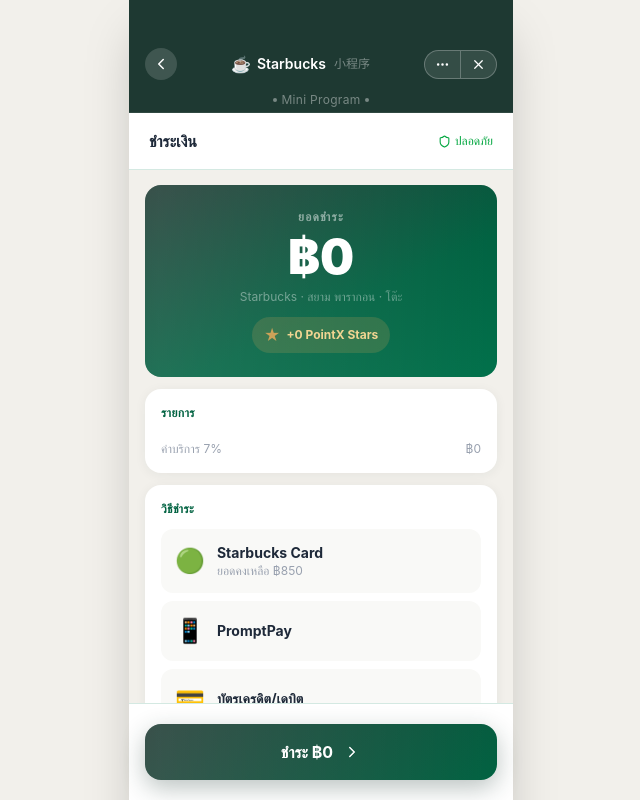
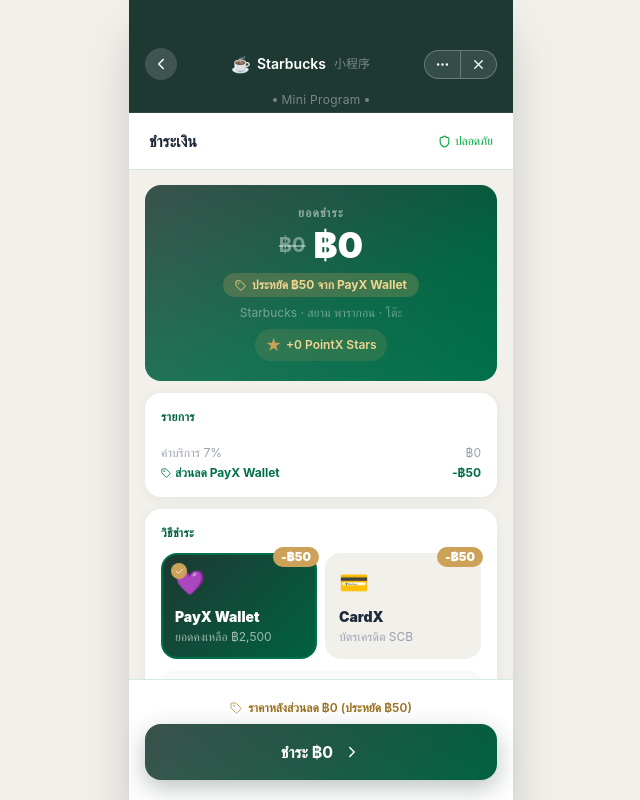
Before and after one commit to daisymaguro/payx, a Next.js app: page /payment in a window 1280 px wide. Shown: the top 800 px of the page, without its empty margins (319-959 px from the left). Built offline with nearby package versions, Linux system fonts and the light colour scheme.

Commit message:
Add PayX Wallet & CardX with ฿50 discount in payment

```diff
--- a/src/app/payment/page.tsx
+++ b/src/app/payment/page.tsx
@@ -2,23 +2,19 @@
 
 import { useState } from "react";
 import { useRouter } from "next/navigation";
-import { Check, Shield, ChevronRight, X } from "lucide-react";
+import { Check, Shield, ChevronRight, X, Tag } from "lucide-react";
 import { useStore, useCartTotal } from "@/lib/store";
-import { paymentMethods } from "@/lib/data";
 import MiniProgramShell from "@/components/MiniProgramShell";
 
 function WeChatPayModal({ amount, onClose, onSuccess }: { amount: number; onClose: () => void; onSuccess: () => void }) {
   const [step, setStep] = useState<"qr" | "processing" | "done">("qr");
-
   const handlePay = () => {
     setStep("processing");
     setTimeout(() => { setStep("done"); setTimeout(onSuccess, 900); }, 1800);
   };
-
   return (
     <div className="fixed inset-0 z-50 flex items-end" style={{ background: "rgba(0,0,0,0.7)" }}>
-      <div className="w-full max-w-sm mx-auto rounded-t-3xl overflow-hidden slide-up"
-        style={{ background: "#1AAD19" }}>
+      <div className="w-full max-w-sm mx-auto rounded-t-3xl overflow-hidden slide-up" style={{ background: "#1AAD19" }}>
         <div className="flex items-center justify-between px-5 pt-5 pb-4">
           <div className="flex items-center gap-2">
             <div className="w-7 h-7 rounded-full bg-white flex items-center justify-center">
@@ -26,23 +22,17 @@
             </div>
             <span className="text-white font-bold text-base">WeChat Pay</span>
           </div>
-          <button onClick={onClose}
-            className="w-8 h-8 rounded-full flex items-center justify-center"
-            style={{ background: "rgba(255,255,255,0.2)" }}>
+          <button onClick={onClose} className="w-8 h-8 rounded-full flex items-center justify-center" style={{ background: "rgba(255,255,255,0.2)" }}>
             <X size={16} className="text-white" />
           </button>
         </div>
-
         <div className="bg-white rounded-t-3xl px-6 pt-6 pb-8">
           {step === "qr" && (
             <>
               <p className="text-center text-gray-400 text-xs mb-1">ยอดชำระ</p>
-              <p className="text-center font-black text-4xl mb-5" style={{ color: "#1E3932" }}>
-                ฿{amount.toLocaleString()}
-              </p>
+              <p className="text-center font-black text-4xl mb-5" style={{ color: "#1E3932" }}>฿{amount.toLocaleString()}</p>
               <div className="flex justify-center mb-5">
-                <div className="w-44 h-44 rounded-2xl p-3 relative"
-                  style={{ background: "#F9F9F9", border: "2px solid #E5E5E5" }}>
+                <div className="w-44 h-44 rounded-2xl p-3 relative" style={{ background: "#F9F9F9", border: "2px solid #E5E5E5" }}>
                   <div className="w-full h-full grid grid-cols-9 gap-0.5">
                     {Array.from({ length: 81 }).map((_, i) => {
                       const r = Math.floor(i / 9), c = i % 9;
@@ -52,33 +42,25 @@
                     })}
                   </div>
                   <div className="absolute inset-0 flex items-center justify-center">
-                    <div className="w-8 h-8 rounded-lg bg-white flex items-center justify-center shadow">
-                      <span className="text-lg">💚</span>
-                    </div>
+                    <div className="w-8 h-8 rounded-lg bg-white flex items-center justify-center shadow"><span className="text-lg">💚</span></div>
                   </div>
                 </div>
               </div>
-              <p className="text-center text-xs text-gray-400 mb-5">
-                เปิด WeChat แสกน QR หรือกดปุ่มด้านล่าง (Demo)
-              </p>
-              <button onClick={handlePay}
-                className="w-full py-3.5 rounded-2xl font-bold text-white text-base"
-                style={{ background: "#1AAD19" }}>
+              <p className="text-center text-xs text-gray-400 mb-5">เปิด WeChat แสกน QR หรือกดปุ่มด้านล่าง (Demo)</p>
+              <button onClick={handlePay} className="w-full py-3.5 rounded-2xl font-bold text-white text-base" style={{ background: "#1AAD19" }}>
                 ยืนยันชำระ ฿{amount.toLocaleString()}
               </button>
             </>
           )}
           {step === "processing" && (
             <div className="flex flex-col items-center py-10 gap-4">
-              <div className="w-14 h-14 border-4 rounded-full animate-spin"
-                style={{ borderColor: "#D4E9E2", borderTopColor: "#1AAD19" }} />
+              <div className="w-14 h-14 border-4 rounded-full animate-spin" style={{ borderColor: "#D4E9E2", borderTopColor: "#1AAD19" }} />
               <p className="font-bold text-gray-700">กำลังประมวลผล...</p>
             </div>
           )}
           {step === "done" && (
             <div className="flex flex-col items-center py-10 gap-3 fade-up">
-              <div className="w-16 h-16 rounded-full flex items-center justify-center"
-                style={{ background: "#1AAD19" }}>
+              <div className="w-16 h-16 rounded-full flex items-center justify-center" style={{ background: "#1AAD19" }}>
                 <Check size={32} className="text-white" />
               </div>
               <p className="font-black text-gray-800 text-lg">ชำระสำเร็จ!</p>
@@ -90,9 +72,15 @@
   );
 }
 
+const DISCOUNT = 50;
+
 const allPaymentMethods = [
-  ...paymentMethods,
-  { id: "wechat_pay", name: "WeChat Pay", emoji: "💚", balance: null },
+  { id: "payx_wallet", name: "PayX Wallet", emoji: "💜", balance: 2500, discount: true, tag: "แนะนำ", sub: "ยอดคงเหลือ ฿2,500" },
+  { id: "cardx",       name: "CardX",       emoji: "💳", balance: null, discount: true, tag: "พิเศษ", sub: "บัตรเครดิต SCB" },
+  { id: "starbucks_card", name: "Starbucks Card", emoji: "🟢", balance: 850, discount: false, tag: null, sub: "ยอดคงเหลือ ฿850" },
+  { id: "promptpay",   name: "PromptPay",   emoji: "📱", balance: null, discount: false, tag: null, sub: null },
+  { id: "credit_card", name: "บัตรเครดิต/เดบิต", emoji: "🏦", balance: null, discount: false, tag: null, sub: null },
+  { id: "wechat_pay",  name: "WeChat Pay",  emoji: "💚", balance: null, discount: false, tag: null, sub: "เปิด WeChat Pay ในแอป" },
 ];
 
 export default function PaymentPage() {
@@ -100,15 +88,17 @@
   const { state, dispatch } = useStore();
   const subtotal = useCartTotal(state.cart);
   const serviceCharge = Math.round(subtotal * 0.07);
-  const grandTotal = subtotal + serviceCharge;
+  const baseTotal = subtotal + serviceCharge;
+
+  const selectedMethod = allPaymentMethods.find((m) => m.id === state.selectedPayment);
+  const hasDiscount = selectedMethod?.discount ?? false;
+  const grandTotal = hasDiscount ? Math.max(0, baseTotal - DISCOUNT) : baseTotal;
   const starsEarned = Math.floor(grandTotal / 25);
 
   const [processing, setProcessing] = useState(false);
   const [pinStep, setPinStep] = useState(false);
   const [pin, setPin] = useState("");
   const [showWechat, setShowWechat] = useState(false);
-
-  const selectedMethod = allPaymentMethods.find((m) => m.id === state.selectedPayment);
 
   const handlePay = () => {
     if (state.selectedPayment === "wechat_pay") { setShowWechat(true); return; }
@@ -122,36 +112,49 @@
     <MiniProgramShell appName="Starbucks" appEmoji="☕" accentColor="#1E3932">
       <div style={{ background: "#F2F0EB", minHeight: "100%" }}>
 
-        <div className="flex items-center gap-3 px-5 py-4 bg-white"
-          style={{ boxShadow: "0 1px 0 #D4E9E2" }}>
-          <h1 className="font-bold text-gray-800 text-base flex-1">
-            {pinStep ? "ยืนยันตัวตน" : "ชำระเงิน"}
-          </h1>
-          <div className="flex items-center gap-1 text-xs font-medium text-green-600">
-            <Shield size={13} /> ปลอดภัย
-          </div>
+        <div className="flex items-center gap-3 px-5 py-4 bg-white" style={{ boxShadow: "0 1px 0 #D4E9E2" }}>
+          <h1 className="font-bold text-gray-800 text-base flex-1">{pinStep ? "ยืนยันตัวตน" : "ชำระเงิน"}</h1>
+          <div className="flex items-center gap-1 text-xs font-medium text-green-600"><Shield size={13} /> ปลอดภัย</div>
         </div>
 
         <div className="pb-36">
           {!pinStep ? (
             <div className="px-4 py-4 space-y-3">
-              {/* Amount */}
-              <div className="relative overflow-hidden rounded-2xl px-5 py-6 text-center"
+
+              {/* Amount hero */}
+              <div className="relative overflow-hidden rounded-2xl px-5 py-5 text-center"
                 style={{ background: "linear-gradient(155deg, #1E3932 0%, #006241 60%, #00704A 100%)" }}>
                 <div className="shimmer absolute inset-0 rounded-2xl" />
-                <p className="relative text-white/50 text-xs uppercase tracking-widest font-semibold mb-2">ยอดชำระ</p>
-                <p className="relative text-white text-5xl font-black">฿{grandTotal.toLocaleString()}</p>
+                <p className="relative text-white/50 text-xs uppercase tracking-widest font-semibold mb-1">ยอดชำระ</p>
+
+                {hasDiscount ? (
+                  <div className="relative flex items-center justify-center gap-2">
+                    <span className="text-white/40 text-xl font-bold line-through">฿{baseTotal.toLocaleString()}</span>
+                    <span className="text-white text-4xl font-black">฿{grandTotal.toLocaleString()}</span>
+                  </div>
+                ) : (
+                  <p className="relative text-white text-4xl font-black">฿{grandTotal.toLocaleString()}</p>
+                )}
+
+                {hasDiscount && (
+                  <div className="relative mt-2 inline-flex items-center gap-1.5 px-3 py-1 rounded-full"
+                    style={{ background: "rgba(203,162,88,0.25)" }}>
+                    <Tag size={11} style={{ color: "#F1D592" }} />
+                    <span className="text-xs font-bold" style={{ color: "#F1D592" }}>ประหยัด ฿{DISCOUNT} จาก {selectedMethod?.name}</span>
+                  </div>
+                )}
+
                 <p className="relative text-white/40 text-xs mt-2">
                   Starbucks · สยาม พารากอน · โต๊ะ {state.tableNumber}
                 </p>
-                <div className="relative mt-3 inline-flex items-center gap-1.5 px-3 py-1.5 rounded-full"
-                  style={{ background: "rgba(203,162,88,0.2)" }}>
+                <div className="relative mt-2 inline-flex items-center gap-1 px-2.5 py-1 rounded-full"
+                  style={{ background: "rgba(203,162,88,0.15)" }}>
                   <span style={{ color: "#CBA258" }}>★</span>
-                  <span className="text-xs font-bold" style={{ color: "#F1D592" }}>+{starsEarned} PointX Stars</span>
+                  <span className="text-xs font-semibold" style={{ color: "#F1D592" }}>+{starsEarned} PointX Stars</span>
                 </div>
               </div>
 
-              {/* Order list */}
+              {/* Order summary */}
               <div className="bg-white rounded-2xl p-4" style={{ boxShadow: "0 2px 12px rgba(30,57,50,0.06)" }}>
                 <p className="font-bold text-xs uppercase tracking-wide mb-3" style={{ color: "#006241" }}>รายการ</p>
                 {state.cart.map((c) => (
@@ -166,13 +169,63 @@
                 <div className="flex justify-between text-xs text-gray-400 pt-2">
                   <span>ค่าบริการ 7%</span><span>฿{serviceCharge}</span>
                 </div>
+                {hasDiscount && (
+                  <div className="flex justify-between text-xs font-bold pt-1" style={{ color: "#00704A" }}>
+                    <span className="flex items-center gap-1"><Tag size={10} /> ส่วนลด {selectedMethod?.name}</span>
+                    <span>-฿{DISCOUNT}</span>
+                  </div>
+                )}
               </div>
 
               {/* Payment methods */}
               <div className="bg-white rounded-2xl p-4" style={{ boxShadow: "0 2px 12px rgba(30,57,50,0.06)" }}>
                 <p className="font-bold text-xs uppercase tracking-wide mb-3" style={{ color: "#006241" }}>วิธีชำระ</p>
+
+                {/* Featured: PayX Wallet & CardX */}
+                <div className="grid grid-cols-2 gap-2 mb-3">
+                  {allPaymentMethods.filter(m => m.discount).map((method) => {
+                    const active = state.selectedPayment === method.id;
+                    return (
+                      <button key={method.id}
+                        onClick={() => dispatch({ type: "SET_PAYMENT", method: method.id })}
+                        className="relative flex flex-col items-start p-3 rounded-2xl transition-all text-left"
+                        style={{
+                          background: active ? "linear-gradient(135deg, #1E3932, #006241)" : "#F2F0EB",
+                          border: `2px solid ${active ? "#00704A" : "transparent"}`,
+                        }}>
+                        {/* Discount badge */}
+                        <span className="absolute -top-2 -right-1 text-xs font-black px-2 py-0.5 rounded-full"
+                          style={{ background: "#CBA258", color: "white" }}>
+                          -฿{DISCOUNT}
+                        </span>
+                        <span className="text-2xl mb-2">{method.emoji}</span>
+                        <p className={`font-black text-sm ${active ? "text-white" : "text-gray-800"}`}>{method.name}</p>
+                        <p className={`text-xs mt-0.5 ${active ? "text-white/60" : "text-gray-400"}`}>{method.sub}</p>
+                        {active && (
+                          <div className="absolute top-2 left-2 w-4 h-4 rounded-full flex items-center justify-center"
+                            style={{ background: "#CBA258" }}>
+                            <Check size={9} className="text-white" />
+                          </div>
+                        )}
+                      </button>
+                    );
+                  })}
+                </div>
+
+                {/* Discount reminder */}
+                {!hasDiscount && (
+                  <div className="mb-3 rounded-xl px-3 py-2.5 flex items-center gap-2"
+                    style={{ background: "rgba(203,162,88,0.1)", border: "1px dashed #CBA258" }}>
+                    <Tag size={13} style={{ color: "#CBA258" }} />
+                    <p className="text-xs font-semibold" style={{ color: "#9B7121" }}>
+                      เลือก PayX Wallet หรือ CardX รับส่วนลด ฿{DISCOUNT} ทันที
+                    </p>
+                  </div>
+                )}
+
+                {/* Other methods */}
                 <div className="space-y-2">
-                  {allPaymentMethods.map((method) => {
+                  {allPaymentMethods.filter(m => !m.discount).map((method) => {
                     const active = state.selectedPayment === method.id;
                     const isWechat = method.id === "wechat_pay";
                     return (
@@ -186,15 +239,12 @@
                         <span className="text-2xl">{method.emoji}</span>
                         <div className="flex-1 text-left">
                           <p className="text-sm font-bold text-gray-800">{method.name}</p>
-                          {method.balance !== null
-                            ? <p className="text-xs text-gray-400">ยอดคงเหลือ ฿{method.balance?.toLocaleString()}</p>
-                            : isWechat
-                            ? <p className="text-xs" style={{ color: "#1AAD19" }}>เปิด WeChat Pay ในแอป</p>
-                            : null}
+                          {method.sub && (
+                            <p className="text-xs" style={{ color: isWechat && active ? "#1AAD19" : "#9CA3AF" }}>{method.sub}</p>
+                          )}
                         </div>
                         {isWechat && !active && (
-                          <span className="text-xs font-bold px-2 py-0.5 rounded-full"
-                            style={{ background: "#E8F8E8", color: "#1AAD19" }}>NEW</span>
+                          <span className="text-xs font-bold px-2 py-0.5 rounded-full" style={{ background: "#E8F8E8", color: "#1AAD19" }}>NEW</span>
                         )}
                         {active && (
                           <div className="w-5 h-5 rounded-full flex items-center justify-center"
@@ -217,6 +267,9 @@
                 </div>
                 <p className="font-black text-gray-800 text-lg">ใส่รหัส PIN</p>
                 <p className="text-gray-400 text-sm mt-1">ยืนยันผ่าน {selectedMethod?.emoji} {selectedMethod?.name}</p>
+                {hasDiscount && (
+                  <p className="text-xs font-bold mt-1" style={{ color: "#CBA258" }}>ส่วนลด ฿{DISCOUNT} ถูกใช้แล้ว ✓</p>
+                )}
               </div>
               <div className="flex gap-3.5">
                 {Array.from({ length: 6 }).map((_, i) => (
@@ -241,13 +294,24 @@
           )}
         </div>
 
+        {/* Pay button */}
         <div className="fixed bottom-0 left-1/2 -translate-x-1/2 w-full max-w-sm bg-white px-4 py-5"
           style={{ borderTop: "1px solid #D4E9E2" }}>
+          {hasDiscount && !pinStep && (
+            <div className="flex items-center justify-center gap-1.5 mb-2">
+              <Tag size={12} style={{ color: "#CBA258" }} />
+              <p className="text-xs font-semibold" style={{ color: "#9B7121" }}>
+                ราคาหลังส่วนลด ฿{grandTotal.toLocaleString()} (ประหยัด ฿{DISCOUNT})
+              </p>
+            </div>
+          )}
           <button onClick={handlePay}
             disabled={processing || (pinStep && pin.length < 4)}
             className="relative overflow-hidden w-full text-white rounded-2xl py-4 flex items-center justify-center gap-2.5 font-bold text-base active:scale-98 disabled:opacity-50"
             style={{
-              background: state.selectedPayment === "wechat_pay" ? "#1AAD19" : "linear-gradient(135deg, #1E3932, #006241)",
+              background: state.selectedPayment === "wechat_pay" ? "#1AAD19"
+                : hasDiscount ? "linear-gradient(135deg, #1E3932, #006241)"
+                : "linear-gradient(135deg, #1E3932, #006241)",
               boxShadow: "0 8px 24px rgba(30,57,50,0.3)"
             }}>
             <div className="shimmer absolute inset-0 rounded-2xl" />
```
